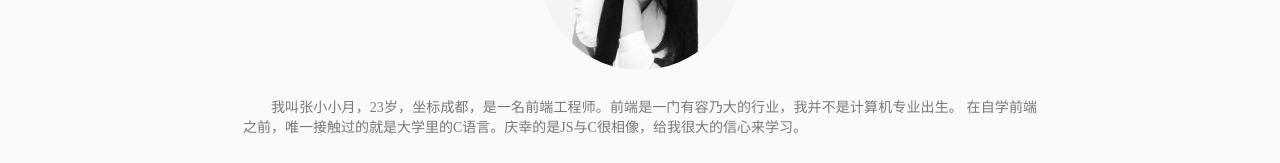
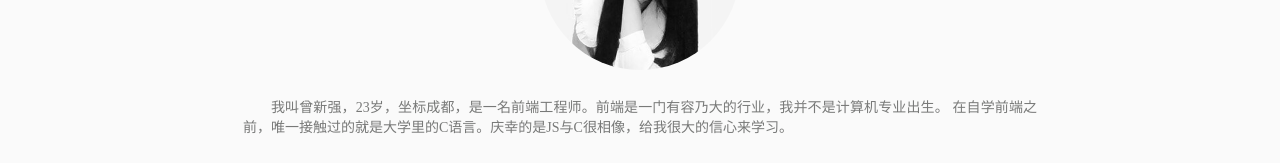
Before and after one commit to Play9377/Cv, a plain HTML site: page index.html in a window 1280 px wide. Shown: the part 1294-1457 px from the top of the page. Drawn offline with Linux system fonts and the light colour scheme; a script that the page names is missing.

Commit message:
新的博客❤

```diff
--- a/index.html
+++ b/index.html
@@ -5,8 +5,8 @@
     <meta charset="UTF-8">
     <meta name="viewport" content="initial-scale=1, maximum-scale=1, minimum-scale=1, user-scalable=no">
     <meta http-equiv="Content-Type" content="text/html; charset=utf-8">
-    <meta name="keywords" content="web前端个人简历,web前端,张小月简历,Redspite,前端个人博客,前端工程师">
-    <meta name="description" content="张小月WEB前端工程师的个人简历">
+    <meta name="keywords" content="web前端个人简历,web前端,曾新强简历,Redspite,前端个人博客,前端工程师">
+    <meta name="description" content="曾新强WEB前端工程师的个人简历">
     <meta name="author" content="张小月,Redspite">
     <title>Web前端工程师简历</title>
 
@@ -86,7 +86,7 @@
                 <div class="center fades">
                     <p class="center"><img src="image/mypic.jpg" alt="头像" /></p>
                     <div class="my-intro">
-                        <p>我叫张小小月，23岁，坐标成都，是一名前端工程师。前端是一门有容乃大的行业，我并不是计算机专业出生。 在自学前端之前，唯一接触过的就是大学里的C语言。庆幸的是JS与C很相像，给我很大的信心来学习。
+                        <p>我叫曾新强，23岁，坐标成都，是一名前端工程师。前端是一门有容乃大的行业，我并不是计算机专业出生。 在自学前端之前，唯一接触过的就是大学里的C语言。庆幸的是JS与C很相像，给我很大的信心来学习。
                         </p>
                         <p>学习的路还很长，志同道合的朋友可以加我，一起进步。 我的微信
                             <a href="image/qrcode.jpg" target="_blank" id="qrcode"><img src="image/weixin.jpg" alt="xiaoyue930930" /></a>。
```
